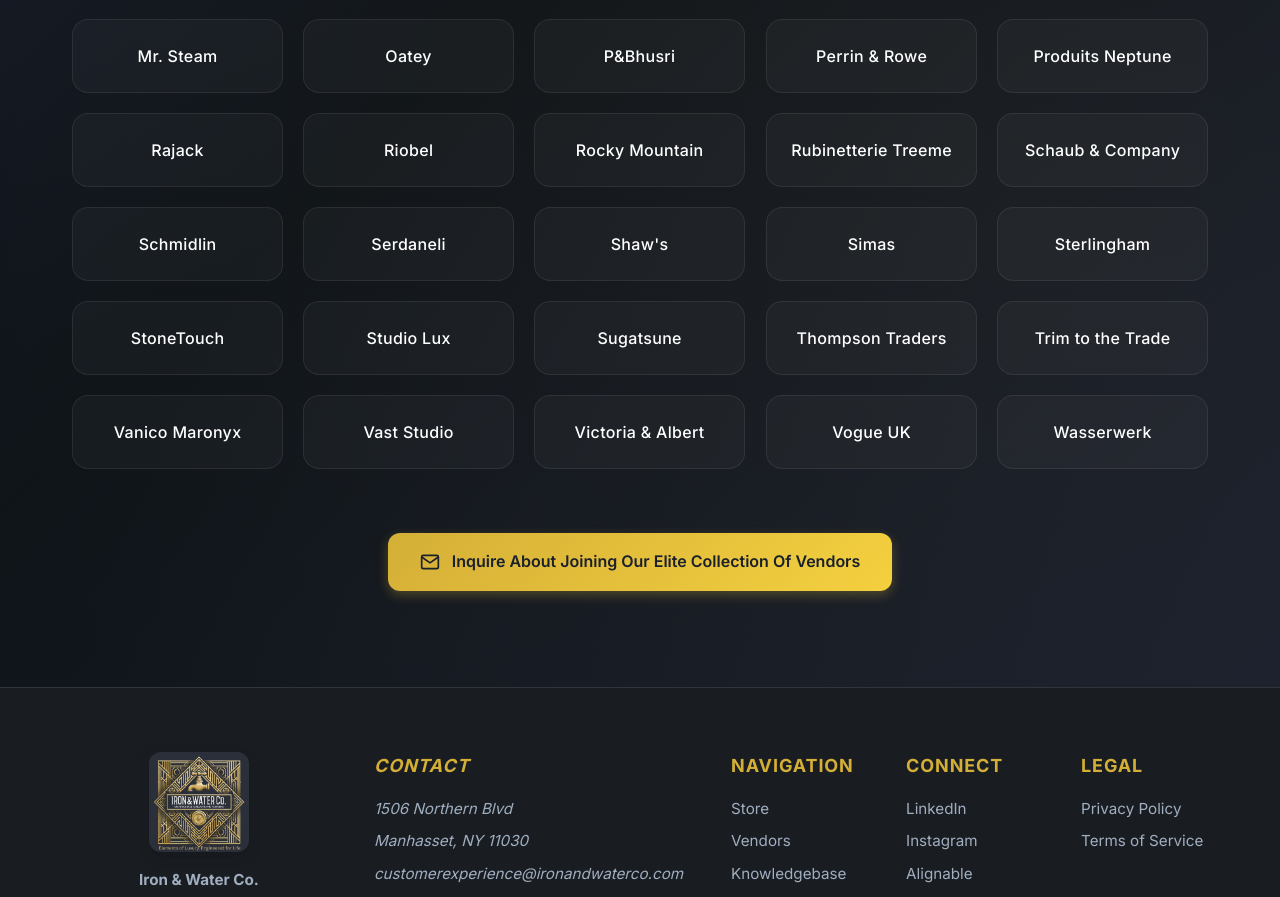
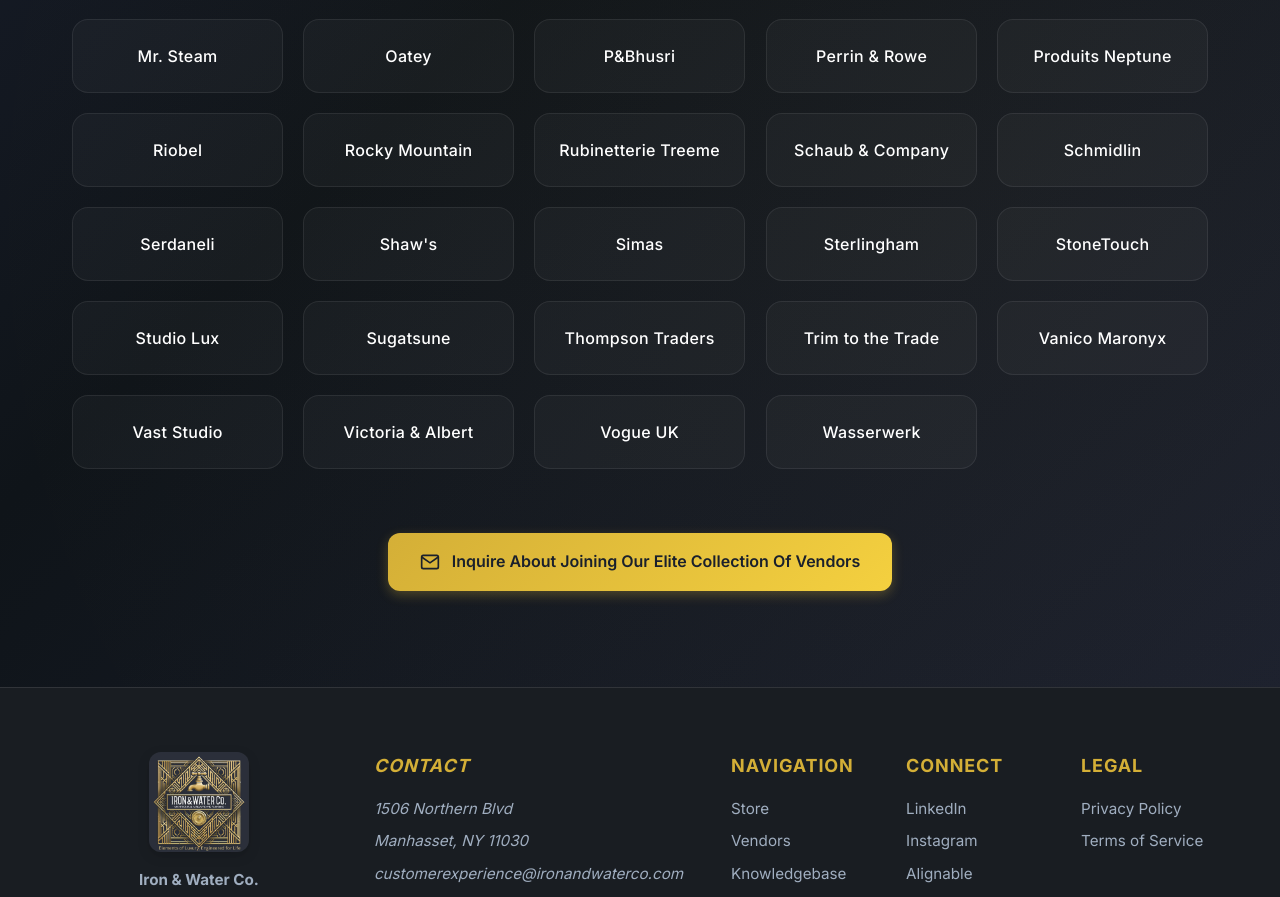
Before and after one commit to Vierra-Digital/IronWaterCo-Client, a Next.js app: page /vendors in a window 1280 px wide. Shown: the part 1594-2491 px from the top of the page. Built offline with nearby package versions, Linux system fonts and the light colour scheme; no server answers.

Commit message:
Removed Rajack as a vendor.

```diff
--- a/components/VendorsSection.tsx
+++ b/components/VendorsSection.tsx
@@ -74,7 +74,6 @@
   'P&Bhusri',
   'Perrin & Rowe',
   'Produits Neptune',
-  'Rajack',
   'Riobel',
   'Rocky Mountain',
   'House Of Rohl',
@@ -388,11 +387,6 @@
     blurb: 'Born in Britain over four decades ago, Perrin & Rowe crafts exquisite hand-finished brassware for kitchens and baths, where heritage craftsmanship and timeless design meet enduring luxury.',
     logoPath: '/vendor-logos/perrin-and-rowe.png',
   },
-  Rajack: {
-    heading: 'Rajack',
-    blurb: 'An American heritage manufacturer, family-owned since 1939, renowned for precision-crafted architectural hardware, from pivot hinges to pocket door systems, where engineering excellence meets enduring design.',
-    logoPath: '/vendor-logos/rajack.png',
-  },
   Riobel: {
     heading: 'Riobel',
     blurb: 'A Canadian design house crafting high-end kitchen and bath fittings, celebrated for modern geometric forms and engineering that delivers both durability and refined performance.',
```
Also changed, not shown: public/vendor-logos/rajack.png (deleted).
